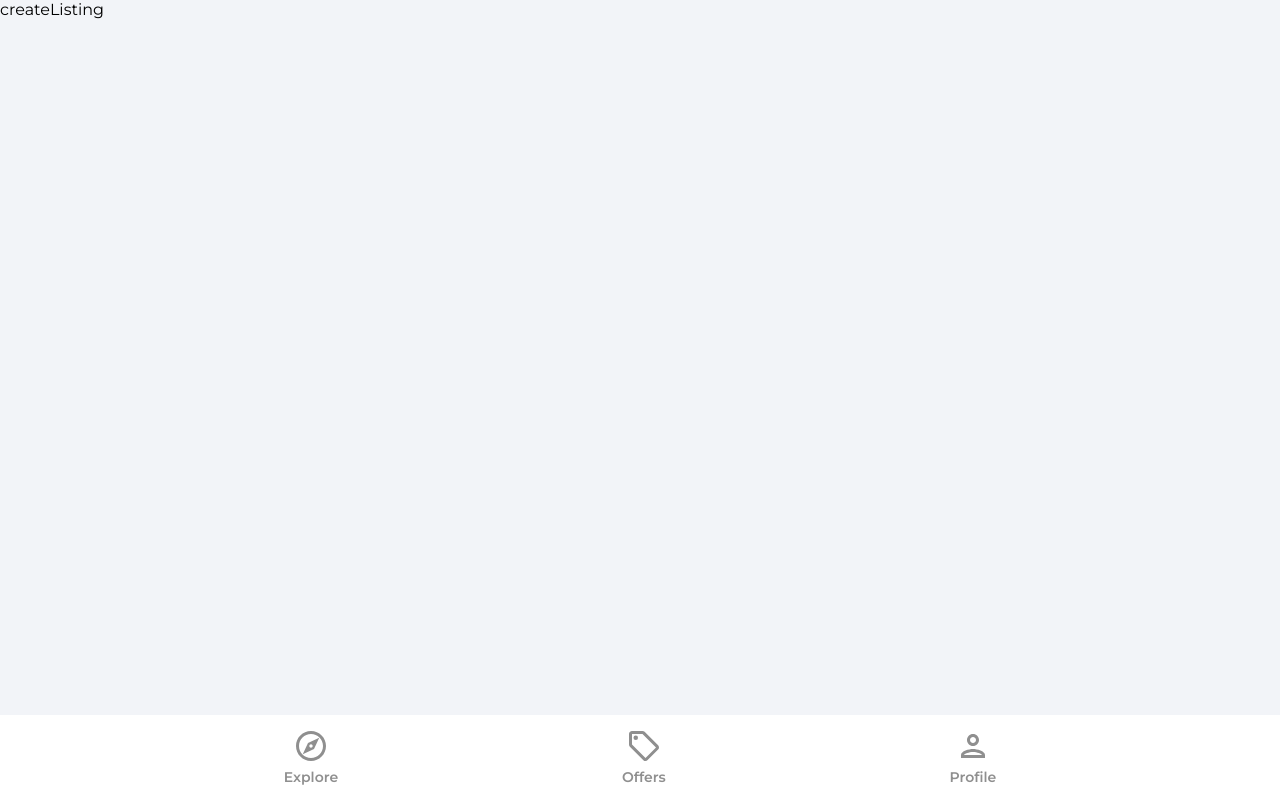
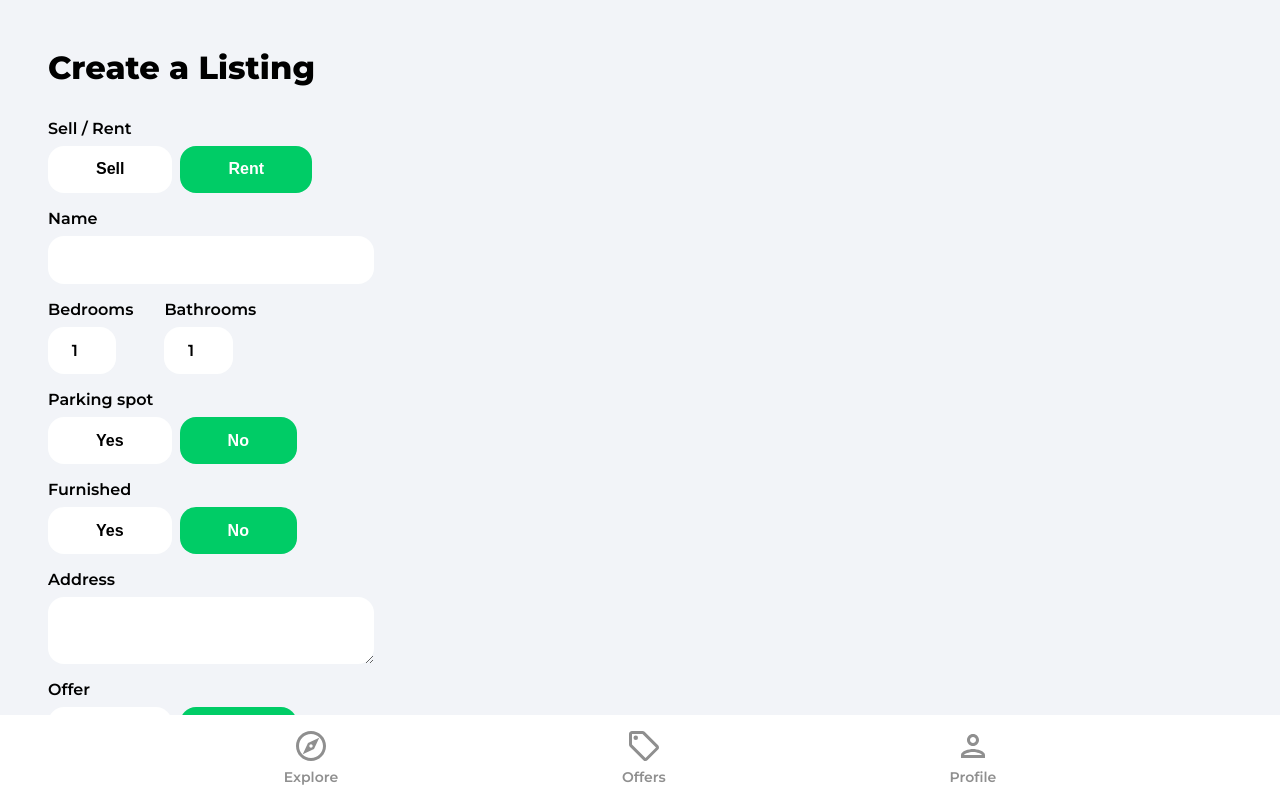
Before and after one commit to vajaganidhanesh/house-market-place, a React (Create React App) app: page /create-listing in a window 1280 px wide. Shown: the top 800 px of the page. Built offline with nearby package versions, Linux system fonts and the light colour scheme; no server answers; sample sign-in values are in the browser's storage.

Commit message:
user interface implementation has been done for createListing

```diff
--- a/src/pages/CreateListing.jsx
+++ b/src/pages/CreateListing.jsx
@@ -1,11 +1,349 @@
-import React from 'react'
+import { useState, useRef, useEffect } from "react";
+import { getAuth, onAuthStateChanged } from "firebase/auth";
+import { useNavigate } from "react-router-dom";
+import Spinner from "../components/Spinner";
 
 function CreateListing() {
+  const [geolocationEnabled, setGeolocationEnabled] = useState(true);
+  const [loading, setLoading] = useState(false);
+  const [formData, setFormData] = useState({
+    type: "rent",
+    name: "",
+    bedrooms: 1,
+    bathrooms: 1,
+    parking: false,
+    furnished: false,
+    address: "",
+    offer: false,
+    regularPrice: 0,
+    discountPrice: 0,
+    imageUrls: {},
+    latitude: 0,
+    longitude: 0,
+  });
+
+  const {
+    type,
+    name,
+    bedrooms,
+    bathrooms,
+    parking,
+    furnished,
+    address,
+    offer,
+    regularPrice,
+    discountPrice,
+    imageUrls,
+    latitude,
+    longitude,
+  } = formData;
+
+  const auth = getAuth();
+  const navigate = useNavigate();
+  const isMounted = useRef(true);
+
+  useEffect(() => {
+    if (isMounted) {
+      onAuthStateChanged(auth, (user) => {
+        if (user) {
+          setFormData({ ...formData, userRef: user.uid });
+        } else {
+          navigate("/sign-in");
+        }
+      });
+    }
+
+    return () => {
+      isMounted.current = false;
+    };
+  }, [isMounted]);
+
+  const onSubmit = (e) => {
+    e.preventDefault();
+  };
+
+  const onMutate = (e) => {
+    let boolean = null;
+
+    if(e.target.value === 'true'){
+      boolean = true
+    }
+
+    if(e.target.value === 'false'){
+      boolean = false
+    }
+
+    // Files
+    if(e.target.files){
+      setFormData((prevState)=>({
+        ...prevState,
+        images: e.target.files
+      }))
+    }
+
+    // Text/Booleans/Numbers
+    if(!e.target.files){
+      setFormData((prevState)=>({
+        ...prevState,
+        [e.target.id]:boolean ?? e.target.value,
+      }))
+    }
+
+    console.log(formData);
+  };
+
+  if (loading) {
+    return <Spinner />;
+  }
   return (
-    <div>
-      createListing
-    </div>
-  )
+    <>
+      <div className="profile">
+        <header>
+          <p className="pageHeader">Create a Listing</p>
+        </header>
+
+        <main>
+          <form onSubmit={onSubmit}>
+            <label className="formLabel">Sell / Rent</label>
+            <div className="formButtons">
+              <button
+                type="button"
+                className={type === "sale" ? "formButtonActive" : "formButton"}
+                id="type"
+                value="sale"
+                onClick={onMutate}
+              >
+                Sell
+              </button>
+
+              <button
+                type="button"
+                className={type === "rent" ? "formButtonActive" : "formButton"}
+                id="type"
+                value="rent"
+                onClick={onMutate}
+              >
+                Rent
+              </button>
+            </div>
+
+            <label className="formLabel">Name</label>
+            <input
+              className="formInputName"
+              type="text"
+              id="name"
+              value={name}
+              onChange={onMutate}
+              maxLength="32"
+              minLength="10"
+              required
+              autoComplete="off"
+            />
+
+            <div className="formRooms flex">
+              <div>
+                <label className="formLabel">Bedrooms</label>
+                <input
+                  className="formInputSmall"
+                  type="number"
+                  id="bedrooms"
+                  value={bedrooms}
+                  onChange={onMutate}
+                  min="1"
+                  max="50"
+                  required
+                />
+              </div>
+              <div>
+                <label className="formLabel">Bathrooms</label>
+                <input
+                  className="formInputSmall"
+                  type="number"
+                  id="bathrooms"
+                  value={bathrooms}
+                  onChange={onMutate}
+                  min="1"
+                  max="50"
+                  required
+                />
+              </div>
+            </div>
+
+            <label className="formLabel">Parking spot</label>
+            <div className="formButtons">
+              <button
+                className={parking ? "formButtonActive" : "formButton"}
+                type="button"
+                id="parking"
+                value={true}
+                onClick={onMutate}
+                min="1"
+                max="50"
+              >
+                Yes
+              </button>
+              <button
+                className={
+                  !parking && parking !== null
+                    ? "formButtonActive"
+                    : "formButton"
+                }
+                type="button"
+                id="parking"
+                value={false}
+                onClick={onMutate}
+              >
+                No
+              </button>
+            </div>
+
+            <label className="formLabel">Furnished</label>
+            <div className="formButtons">
+              <button
+                className={furnished ? "formButtonActive" : "formButton"}
+                type="button"
+                id="furnished"
+                value={true}
+                onClick={onMutate}
+              >
+                Yes
+              </button>
+              <button
+                className={
+                  !furnished && furnished !== null
+                    ? "formButtonActive"
+                    : "formButton"
+                }
+                type="button"
+                id="furnished"
+                value={false}
+                onClick={onMutate}
+              >
+                No
+              </button>
+            </div>
+
+            {/* address input */}
+            <label className="formLabel">Address</label>
+            <textarea
+              className="formInputAddress"
+              type="text"
+              id="address"
+              value={address}
+              onChange={onMutate}
+              required
+            />
+            {/* GeoLocationDetails */}
+            {!geolocationEnabled && (
+              <div className="formLatLng flex">
+                <div>
+                  <label className="formLabel">Latitude</label>
+                  <input
+                    className="formInputSmall"
+                    type="number"
+                    id="latitude"
+                    value={latitude}
+                    onChange={onMutate}
+                    required
+                  />
+                </div>
+                <div>
+                  <label className="formLabel">Longitude</label>
+                  <input
+                    className="formInputSmall"
+                    type="number"
+                    id="longitude"
+                    value={longitude}
+                    onChange={onMutate}
+                    required
+                  />
+                </div>
+              </div>
+            )}
+
+            {/* offers section */}
+            <label className="formLabel">Offer</label>
+            <div className="formButtons">
+              <button
+                className={offer ? "formButtonActive" : "formButton"}
+                type="button"
+                id="offer"
+                value={true}
+                onClick={onMutate}
+              >
+                Yes
+              </button>
+              <button
+                className={
+                  !offer && offer !== null ? "formButtonActive" : "formButton"
+                }
+                type="button"
+                id="offer"
+                value={false}
+                onClick={onMutate}
+              >
+                No
+              </button>
+            </div>
+
+            {/* Price section */}
+            <label className="formLabel">Regular Price</label>
+            <div className="formPriceDiv">
+              <input
+                className="formInputSmall"
+                type="number"
+                id="regularPrice"
+                value={regularPrice}
+                onChange={onMutate}
+                min="50"
+                max="750000000"
+                required
+              />
+              {type === "rent" && <p className="formPriceText">$ / Month</p>}
+            </div>
+            {/* discounted price */}
+
+            {offer && (
+              <>
+                <label className="formLabel">Discount Price</label>
+                <input
+                  className="formInputSmall"
+                  type="number"
+                  id="discountPrice"
+                  value={discountPrice}
+                  onChange={onMutate}
+                  min="50"
+                  max="750000000"
+                  required={offer}
+                />
+              </>
+            )}
+
+            {/* images section */}
+            <label className="formLabel">Images</label>
+            <p className="imagesInfo">
+              The first image will be the cover (max 6).
+            </p>
+            <input
+              className="formInputFile"
+              type="file"
+              id="imageUrls"
+              onChange={onMutate}
+              max="6"
+              accept=".jpg,.png,.jpeg"
+              multiple
+              required
+            />
+
+            {/* submition section */}
+            <button type="submit" className="primaryButton createListingButton">
+              Create Listing
+            </button>
+          </form>
+        </main>
+      </div>
+    </>
+  );
 }
 
-export default CreateListing
+export default CreateListing;
```
